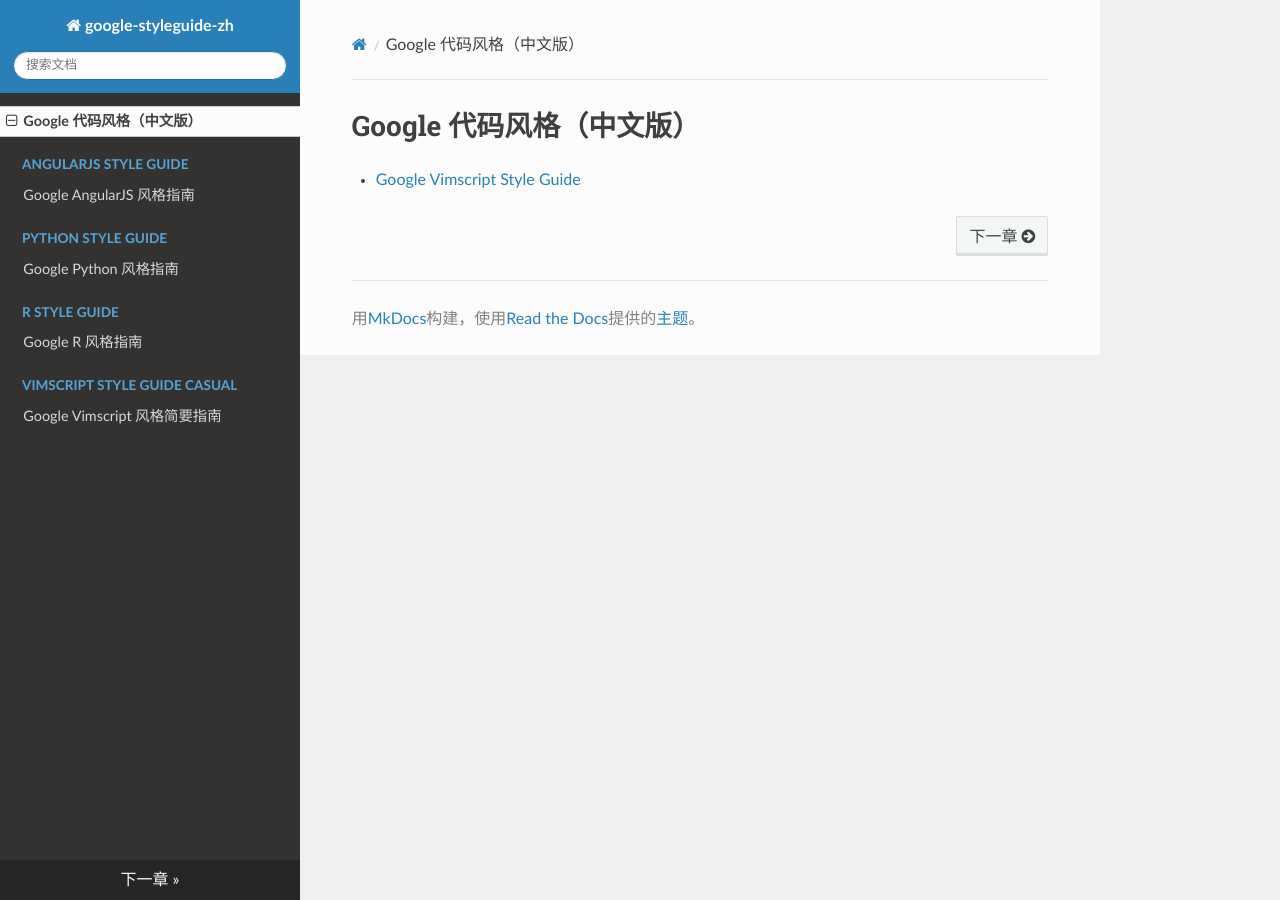
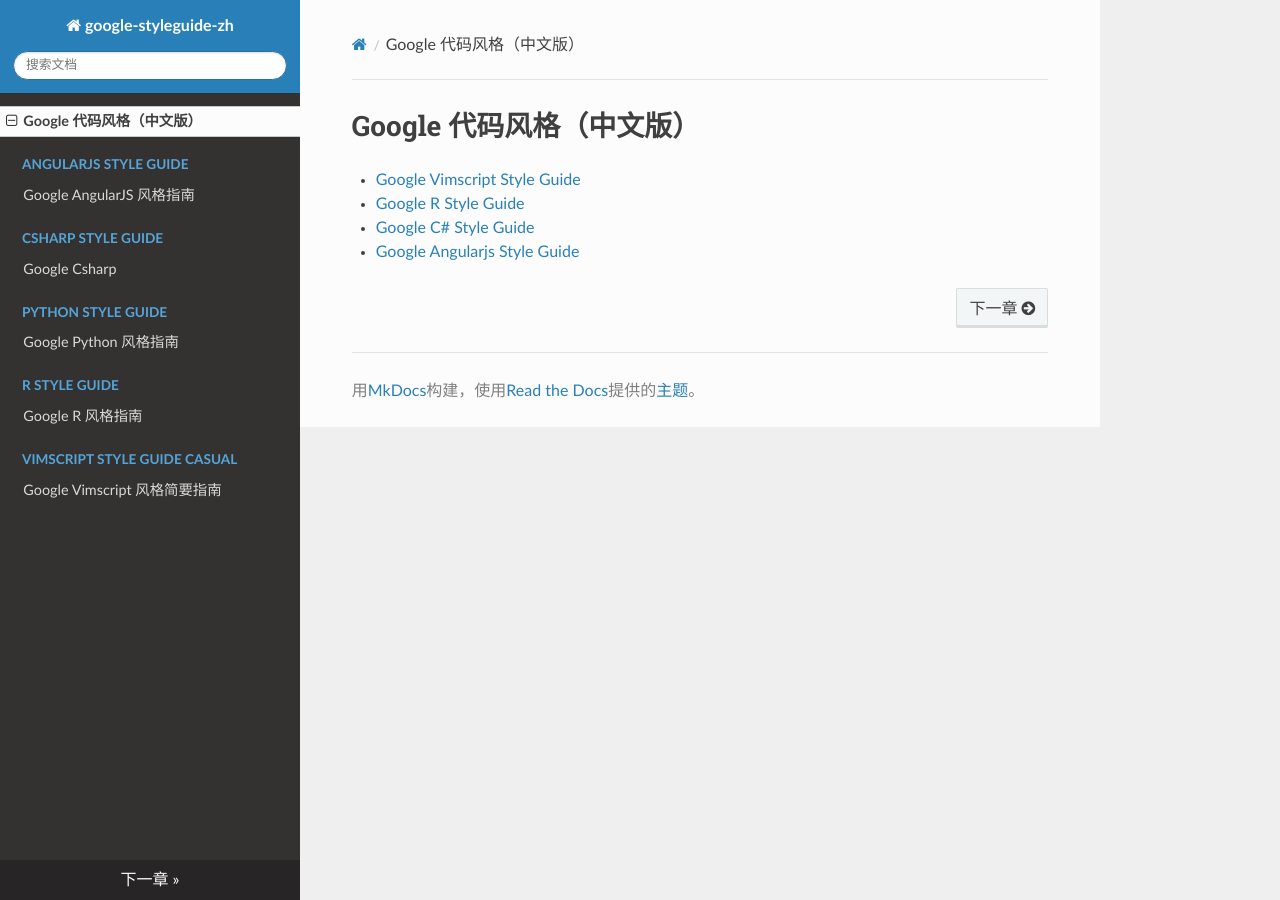
Before and after one commit to tianyeeT/google-styleguide-zh, an MkDocs documentation site: the page built from docs/index.md, in a window 1280 px wide. Built offline with MkDocs 1.6.1, drawn with Linux system fonts in a browser that asks for light colours; nearby versions of some CDN libraries.

Commit message:
modify index & modify python & init csharp

```diff
--- /dev/null
+++ b/docs/csharp-style-guide/index.md
@@ -0,0 +1 @@
+# Google Csharp
--- a/docs/index.md
+++ b/docs/index.md
@@ -1,3 +1,6 @@
 # Google 代码风格（中文版）
 
 - [Google Vimscript Style Guide](vimscript-style-guide-casual/index.md)
+- [Google R Style Guide](python-style-guide/index.md)
+- [Google C# Style Guide](csharp-style-guide/index.md)
+- [Google Angularjs Style Guide](angularjs-style-guide/index.md)
```
Also changed, not shown: docs/python-style-guide/index.md (+9 -9 lines).
